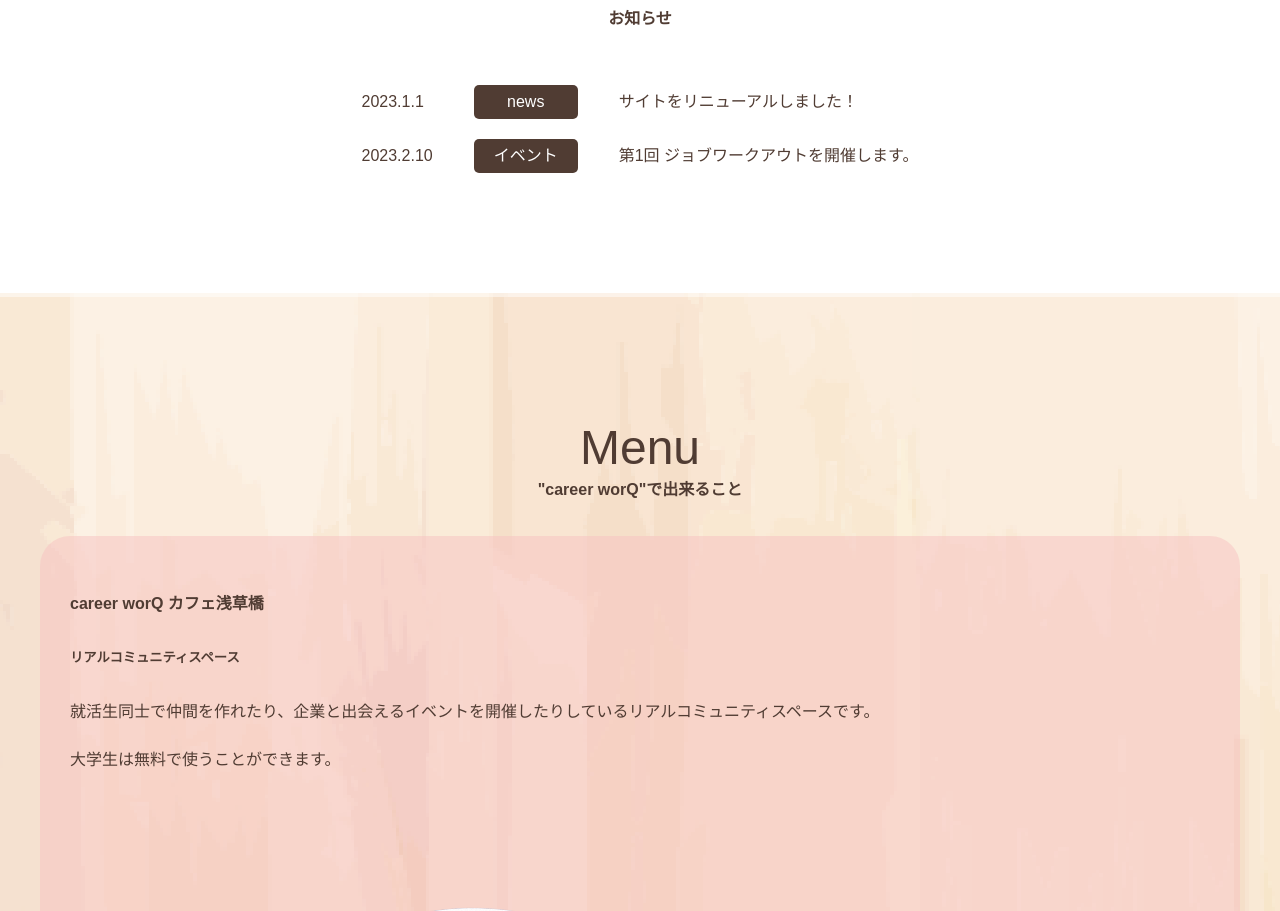
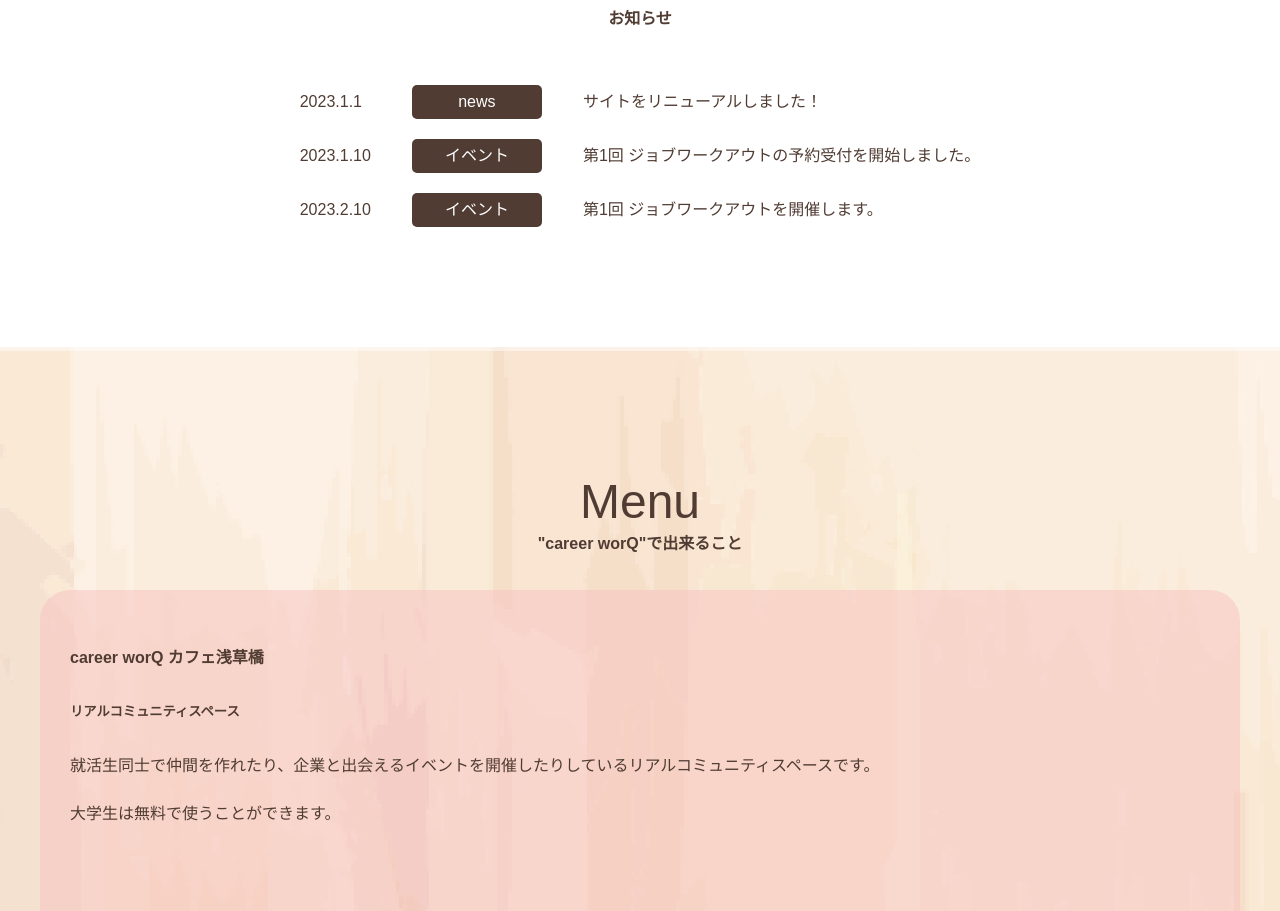
Before and after one commit to yokkepp/career-worq-cafe-2023, a plain HTML site: page index.html in a window 1280 px wide. Shown: the part 1659-2570 px from the top of the page. Drawn offline with nearby package versions, Linux system fonts and the light colour scheme.

Commit message:
add news list

```diff
--- a/index.html
+++ b/index.html
@@ -55,6 +55,11 @@
                     <td class="news__list__description">サイトをリニューアルしました！</td>
                 </tr>
                 <tr class="news__list">
+                    <td class="news__list__date">2023.1.10</td>
+                    <td class="news__list__category">イベント</td>
+                    <td class="news__list__description">第1回 ジョブワークアウトの予約受付を開始しました。</td>
+                </tr>
+                <tr class="news__list">
                     <td class="news__list__date">2023.2.10</td>
                     <td class="news__list__category">イベント</td>
                     <td class="news__list__description">第1回 ジョブワークアウトを開催します。</td>
--- a/styles/_news.scss
+++ b/styles/_news.scss
@@ -5,6 +5,7 @@
         border-spacing: 40px 20px;
     }
     &__list__category {
+        width: 90px;
         text-align: center;
         background-color: $main-color;
         color: white;
```
Also changed, not shown: styles/css/styles.css, 1 other file.
